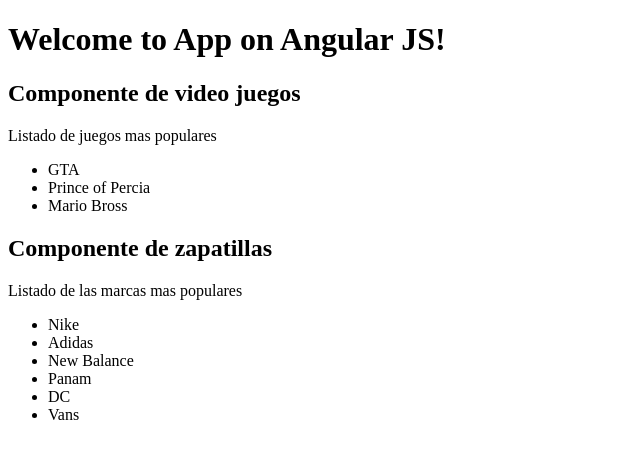
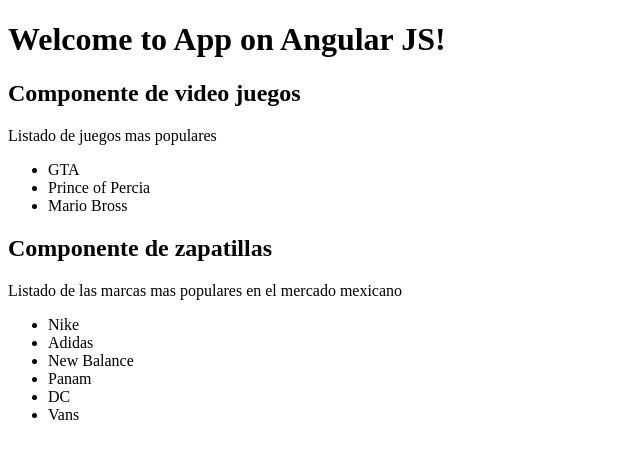
Before and after one commit to victorj-sosar/PruebasAngular, an Angular app: page / in a window 1280 px wide. Shown: the top 458 px of the page, without its empty margins (0-640 px from the left). Built offline with nearby package versions, Linux system fonts and the light colour scheme.

Commit message:
Cambios en el componente de zapatillas

```diff
--- a/src/app/zapatillas/zapatillas.component.ts
+++ b/src/app/zapatillas/zapatillas.component.ts
@@ -10,6 +10,6 @@ export class zapatillas{
    public listado: string;
    constructor(){
       this.titulo = "Componente de zapatillas"
-      this.listado = "Listado de las marcas mas populares"
+      this.listado = "Listado de las marcas mas populares en el mercado mexicano"
    }
 }
```
